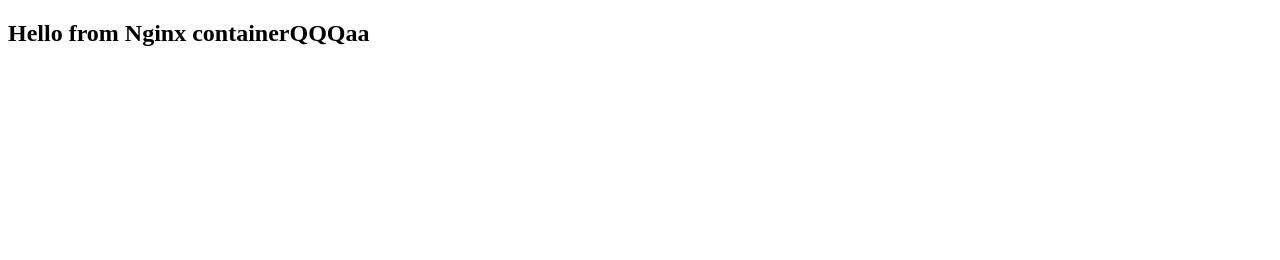
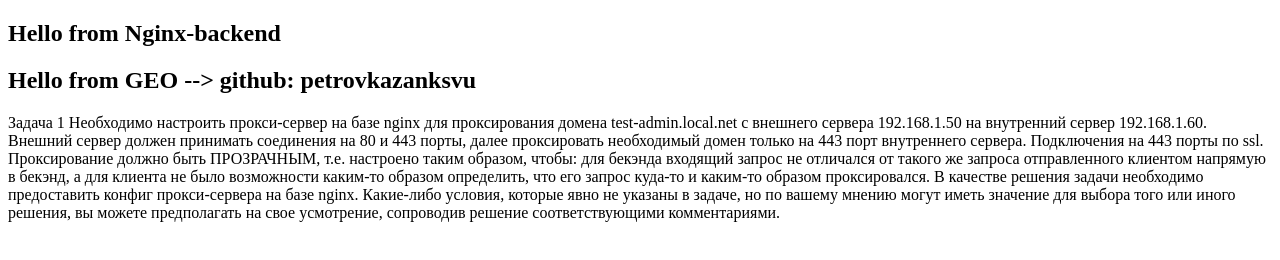
Before and after one commit to petrovkazanksvu/task_nginx_proxy, a plain HTML site: page my-nginx/site-content/index.html in a window 1280 px wide. Drawn offline with Linux system fonts and the light colour scheme.

Commit message:
task complete

```diff
--- a/my-nginx/site-content/index.html
+++ b/my-nginx/site-content/index.html
@@ -2,9 +2,17 @@
 <html lang="en">
 <head>
   <meta charset="utf-8">
-  <title>Docker Nginx</title>
+  <title>test-admin.local.net</title>
 </head>
 <body>
-  <h2>Hello from Nginx containerQQQaa</h2>
+  <h2>Hello from Nginx-backend</h2>
+  <h2>Hello from GEO -->  github: petrovkazanksvu</h2>
+  Задача 1
+
+Необходимо настроить прокси-сервер на базе nginx для проксирования домена test-admin.local.net с внешнего сервера 192.168.1.50 на внутренний сервер 192.168.1.60.
+Внешний сервер должен принимать соединения на 80 и 443 порты, далее проксировать необходимый домен только на 443 порт внутреннего сервера. Подключения на 443 порты по ssl.
+Проксирование должно быть ПРОЗРАЧНЫМ, т.е. настроено таким образом, чтобы: для бекэнда входящий запрос не отличался от такого же запроса отправленного клиентом напрямую в бекэнд, а для клиента не было возможности каким-то образом определить, что его запрос куда-то и каким-то образом проксировался.
+В качестве решения задачи необходимо предоставить конфиг прокси-сервера на базе nginx.
+Какие-либо условия, которые явно не указаны в задаче, но по вашему мнению могут иметь значение для выбора того или иного решения, вы можете предполагать на свое усмотрение, сопроводив решение соответствующими комментариями.
 </body>
 </html>
```
Also changed, not shown: 5 other files.
